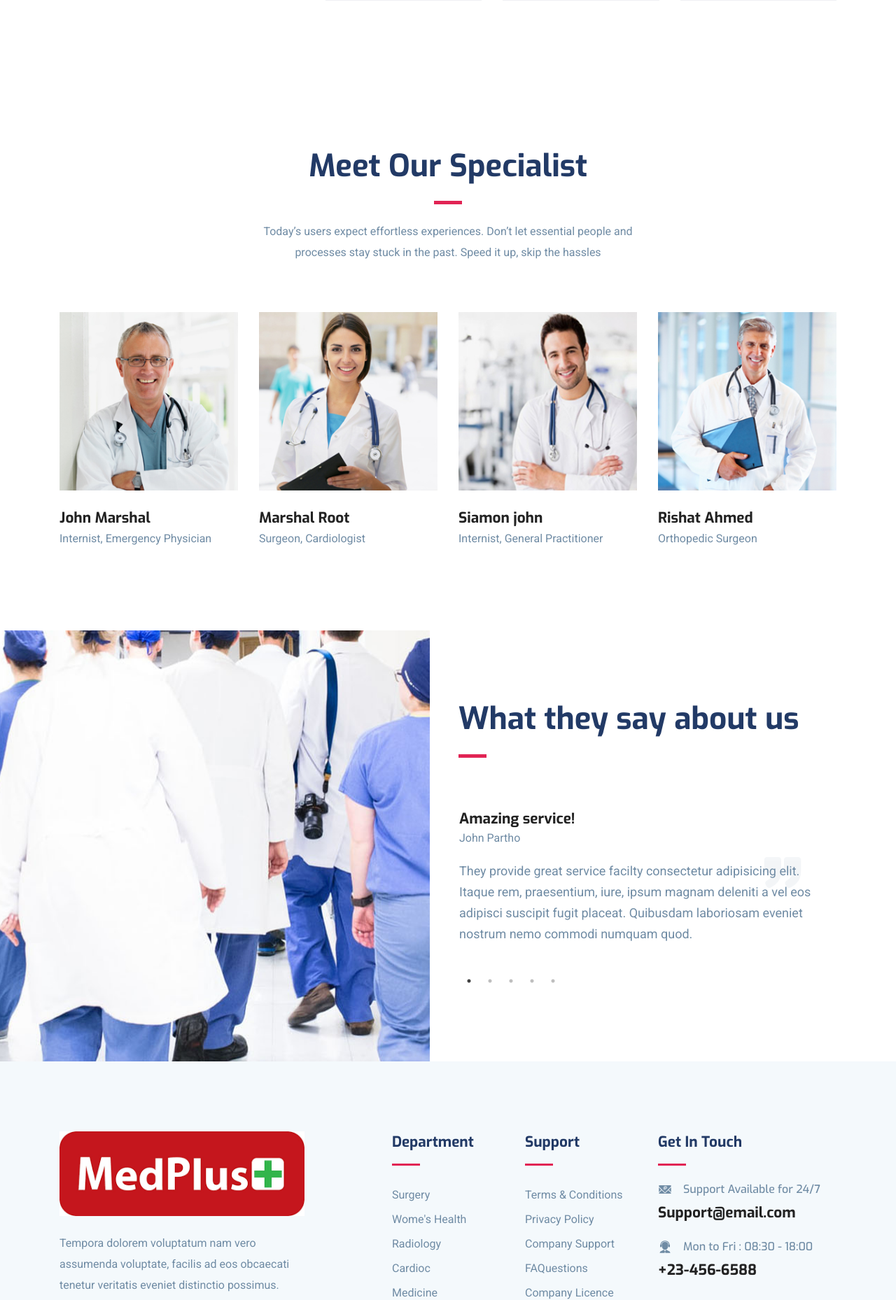
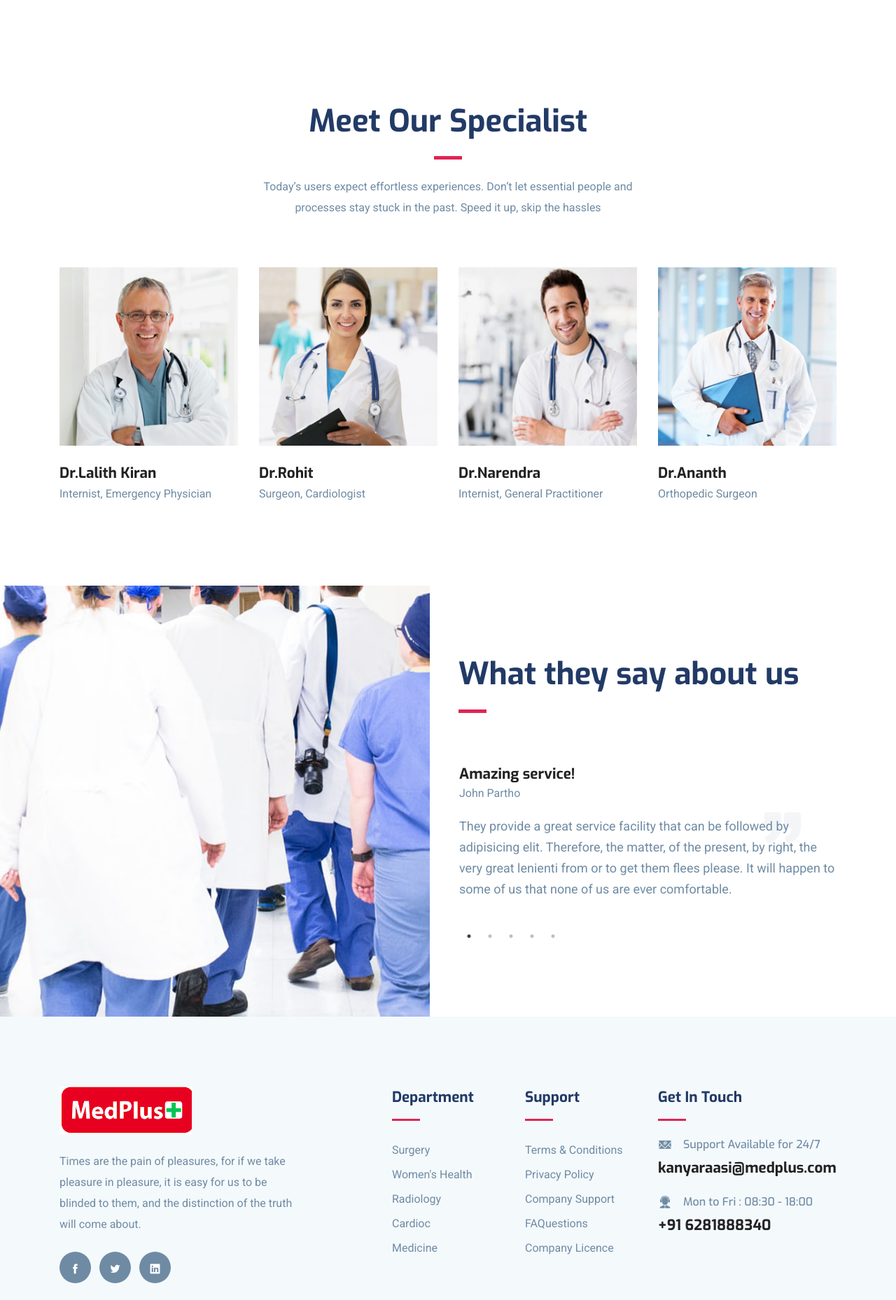
Before and after one commit to Nagendra-Amara/Hospital, a PHP site: page /about.php in a window 1280 px wide. Shown: the part 1606-3464 px from the top of the page at 70% size. Run offline with PHP 8.4, Linux system fonts and the light colour scheme; some libraries are stand-ins or nearby versions.

Commit message:
Few changes

```diff
--- a/about.php
+++ b/about.php
@@ -5,11 +5,10 @@
   <meta name="description" content="Orbitor,business,company,agency,modern,bootstrap4,tech,software">
   <meta name="author" content="themefisher.com">
 
-  <title>Novena- Health & Care Medical template</title>
+  <title>Medplus- Health & Care Medical template</title>
 
   <!-- Favicon -->
   <link rel="shortcut icon" type="image/x-icon" href="/images/favicon.ico" />
-
   <!-- bootstrap.min css -->
   <link rel="stylesheet" href="plugins/bootstrap/css/bootstrap.min.css">
   <!-- Icon Font Css -->
@@ -37,9 +36,9 @@
 				</div>
 				<div class="col-lg-6">
 					<div class="text-lg-right top-right-bar mt-2 mt-lg-0">
-						<a href="tel:+23-345-67890" >
+						<a href="tel:+91 6281888340" >
 							<span>Call Now : </span>
-							<span class="h4">6281888340</span>
+							<span class="h4">+91 6281888340</span>
 						</a>
 					</div>
 				</div>
@@ -130,7 +129,7 @@
 				<h2 class="title-color">Personal care for your healthy living</h2>
 			</div>
 			<div class="col-lg-8">
-				<p>Lorem ipsum dolor sit amet, consectetur adipisicing elit. Incidunt, quod laborum alias. Vitae dolorum, officia sit! Saepe ullam facere at, consequatur incidunt, quae esse, quis ut reprehenderit dignissimos, libero delectus.</p>
+				<p>It is very important for the customer to pay attention to the adipiscing process. Incidents, that of other things. Life of suffering, let it be services! Often, however, to do anything, the consequences occur, which are, whoever criticizes the most worthy, chosen by the free.</p>
 				<img src="images/about/sign.png" alt="" class="img-fluid">
 			</div>
 		</div>
@@ -144,28 +143,28 @@
 				<div class="about-block-item mb-5 mb-lg-0">
 					<img src="images/about/about-1.jpg" alt="" class="img-fluid w-100">
 					<h4 class="mt-3">Healthcare for Kids</h4>
-					<p>Voluptate aperiam esse possimus maxime repellendus, nihil quod accusantium .</p>
+					<p>We can be most repulsed by the pleasure of being open, nothing to the accusers .</p>
 				</div>
 			</div>
 			<div class="col-lg-3 col-md-6">
 				<div class="about-block-item mb-5 mb-lg-0">
 					<img src="images/about/about-2.jpg" alt="" class="img-fluid w-100">
 					<h4 class="mt-3">Medical Counseling</h4>
-					<p>Voluptate aperiam esse possimus maxime repellendus, nihil quod accusantium .</p>
+					<p>We can be most repulsed by the pleasure of being open, nothing to the accusers .</p>
 				</div>
 			</div>
 			<div class="col-lg-3 col-md-6">
 				<div class="about-block-item mb-5 mb-lg-0">
 					<img src="images/about/about-3.jpg" alt="" class="img-fluid w-100">
 					<h4 class="mt-3">Modern Equipments</h4>
-					<p>Voluptate aperiam esse possimus maxime repellendus, nihil quod accusantium .</p>
+					<p>We can be most repulsed by the pleasure of being open, nothing to the accusers .</p>
 				</div>
 			</div>
 			<div class="col-lg-3 col-md-6">
 				<div class="about-block-item">
 					<img src="images/about/about-4.jpg" alt="" class="img-fluid w-100">
 					<h4 class="mt-3">Qualified Doctors</h4>
-					<p>Voluptate aperiam esse possimus maxime repellendus, nihil quod accusantium .</p>
+					<p>We can be most repulsed by the pleasure of being open, nothing to the accusers .</p>
 				</div>
 			</div>
 		</div>
@@ -234,7 +233,7 @@
 					<img src="images/team/1.jpg" alt="" class="img-fluid w-100">
 
 					<div class="content">
-						<h4 class="mt-4 mb-0"><a href="doctor-single.html">John Marshal</a></h4>
+						<h4 class="mt-4 mb-0"><a href="doctor-single.html">Dr.Lalith Kiran</a></h4>
 						<p>Internist, Emergency Physician</p>
 					</div>
 				</div>
@@ -245,7 +244,7 @@
 					<img src="images/team/2.jpg" alt="" class="img-fluid w-100">
 
 					<div class="content">
-						<h4 class="mt-4 mb-0"><a href="doctor-single.html">Marshal Root</a></h4>
+						<h4 class="mt-4 mb-0"><a href="doctor-single.html">Dr.Rohit</a></h4>
 						<p>Surgeon, Сardiologist</p>
 					</div>
 				</div>
@@ -256,7 +255,7 @@
 					<img src="images/team/3.jpg" alt="" class="img-fluid w-100">
 
 					<div class="content">
-						<h4 class="mt-4 mb-0"><a href="doctor-single.html">Siamon john</a></h4>
+						<h4 class="mt-4 mb-0"><a href="doctor-single.html">Dr.Narendra</a></h4>
 						<p>Internist, General Practitioner</p>
 					</div>
 				</div>
@@ -266,7 +265,7 @@
 					<img src="images/team/4.jpg" alt="" class="img-fluid w-100">
 
 					<div class="content">
-						<h4 class="mt-4 mb-0"><a href="doctor-single.html">Rishat Ahmed</a></h4>
+						<h4 class="mt-4 mb-0"><a href="doctor-single.html">Dr.Ananth</a></h4>
 						<p>Orthopedic Surgeon</p>
 					</div>
 				</div>
@@ -293,7 +292,7 @@
 						<span>John Partho</span>
 					</div>
 					<p>
-						They provide great service facilty consectetur adipisicing elit. Itaque rem, praesentium, iure, ipsum magnam deleniti a vel eos adipisci suscipit fugit placeat. Quibusdam laboriosam eveniet nostrum nemo commodi numquam quod.
+						They provide a great service facility that can be followed by adipisicing elit. Therefore, the matter, of the present, by right, the very great lenienti from or to get them flees please. It will happen to some of us that none of us are ever comfortable.
 					</p>
 					<i class="icofont-quote-right"></i>
 
@@ -305,7 +304,7 @@
 						<span>Mullar Sarth</span>
 					</div>
 					<p>
-						They provide great service facilty consectetur adipisicing elit. Itaque rem, praesentium, iure, ipsum magnam deleniti a vel eos adipisci suscipit fugit placeat. Quibusdam laboriosam eveniet nostrum nemo commodi numquam quod.
+					 	They provide a great service facility that can be followed by adipisicing elit. Therefore, the matter, of the present, by right, the very great lenienti from or to get them flees please. It will happen to some of us that none of us are ever comfortable.
 					</p>
 					<i class="icofont-quote-right"></i>
 				</div>
@@ -316,7 +315,7 @@
 						<span>Kolis Mullar</span>
 					</div>
 					<p>
-						They provide great service facilty consectetur adipisicing elit. Itaque rem, praesentium, iure, ipsum magnam deleniti a vel eos adipisci suscipit fugit placeat. Quibusdam laboriosam eveniet nostrum nemo commodi numquam quod.
+						They provide a great service facility that can be followed by adipisicing elit. Therefore, the matter, of the present, by right, the very great lenienti from or to get them flees please. It will happen to some of us that none of us are ever comfortable.
 					</p>
 					<i class="icofont-quote-right"></i>
 				</div>
@@ -327,7 +326,7 @@
 						<span>Partho Sarothi</span>
 					</div>
 					<p>
-						They provide great service facilty consectetur adipisicing elit. Itaque rem, praesentium, iure, ipsum magnam deleniti a vel eos adipisci suscipit fugit placeat. Quibusdam laboriosam eveniet nostrum nemo commodi numquam quod.
+						They provide a great service facility that can be followed by adipisicing elit. Therefore, the matter, of the present, by right, the very great lenienti from or to get them flees please. It will happen to some of us that none of us are ever comfortable.
 					</p>
 					<i class="icofont-quote-right"></i>
 				</div>
@@ -338,7 +337,7 @@
 						<span>Kolis Mullar</span>
 					</div>
 					<p>
-						They provide great service facilty consectetur adipisicing elit. Itaque rem, praesentium, iure, ipsum magnam deleniti a vel eos adipisci suscipit fugit placeat. Quibusdam laboriosam eveniet nostrum nemo commodi numquam quod.
+						They provide a great service facility that can be followed by adipisicing elit. Therefore, the matter, of the present, by right, the very great lenienti from or to get them flees please. It will happen to some of us that none of us are ever comfortable.
 					</p>
 					<i class="icofont-quote-right"></i>
 				</div>
@@ -355,7 +354,7 @@
 					<div class="logo mb-4">
 						<img src="images/logo.png" alt="" class="img-fluid">
 					</div>
-					<p>Tempora dolorem voluptatum nam vero assumenda voluptate, facilis ad eos obcaecati tenetur veritatis eveniet distinctio possimus.</p>
+					<p>Times are the pain of pleasures, for if we take pleasure in pleasure, it is easy for us to be blinded to them, and the distinction of the truth will come about.</p>
 
 					<ul class="list-inline footer-socials mt-4">
 						<li class="list-inline-item"><a href="https://www.facebook.com/themefisher"><i class="icofont-facebook"></i></a></li>
@@ -372,7 +371,7 @@
 
 					<ul class="list-unstyled footer-menu lh-35">
 						<li><a href="#">Surgery </a></li>
-						<li><a href="#">Wome's Health</a></li>
+						<li><a href="#">Women's Health</a></li>
 						<li><a href="#">Radiology</a></li>
 						<li><a href="#">Cardioc</a></li>
 						<li><a href="#">Medicine</a></li>
@@ -405,7 +404,7 @@
 							<i class="icofont-email mr-3"></i>
 							<span class="h6 mb-0">Support Available for 24/7</span>
 						</div>
-						<h4 class="mt-2"><a href="tel:+23-345-67890">Support@email.com</a></h4>
+						<h4 class="mt-2"><a href="tel:+91 6281888340">kanyaraasi@medplus.com</a></h4>
 					</div>
 
 					<div class="footer-contact-block">
@@ -413,7 +412,7 @@
 							<i class="icofont-support mr-3"></i>
 							<span class="h6 mb-0">Mon to Fri : 08:30 - 18:00</span>
 						</div>
-						<h4 class="mt-2"><a href="tel:+23-345-67890">+23-456-6588</a></h4>
+						<h4 class="mt-2"><a href="tel:+91 6281888340">+91 6281888340</a></h4>
 					</div>
 				</div>
 			</div>
@@ -421,11 +420,6 @@
 
 		<div class="footer-btm py-4 mt-5">
 			<div class="row align-items-center justify-content-between">
-				<div class="col-lg-6">
-					<div class="copyright">
-						&copy; Copyright Reserved to <span class="text-color">Novena</span> by <a href="https://themefisher.com/" target="_blank">Themefisher</a>
-					</div>
-				</div>
 				<div class="col-lg-6">
 					<div class="subscribe-form text-lg-right mt-5 mt-lg-0">
 						<form action="#" class="subscribe">
```
Also changed, not shown: images/logo.png.
